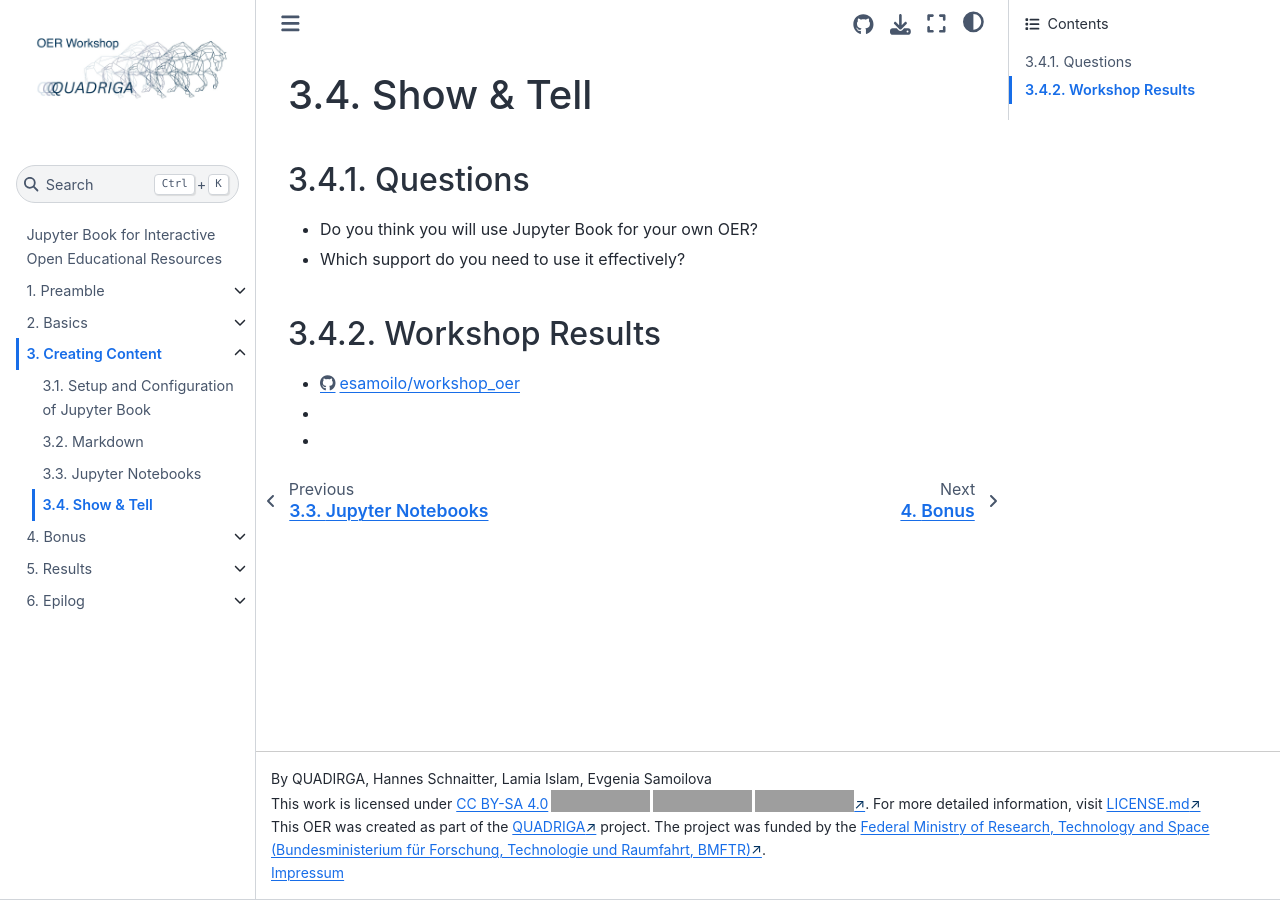
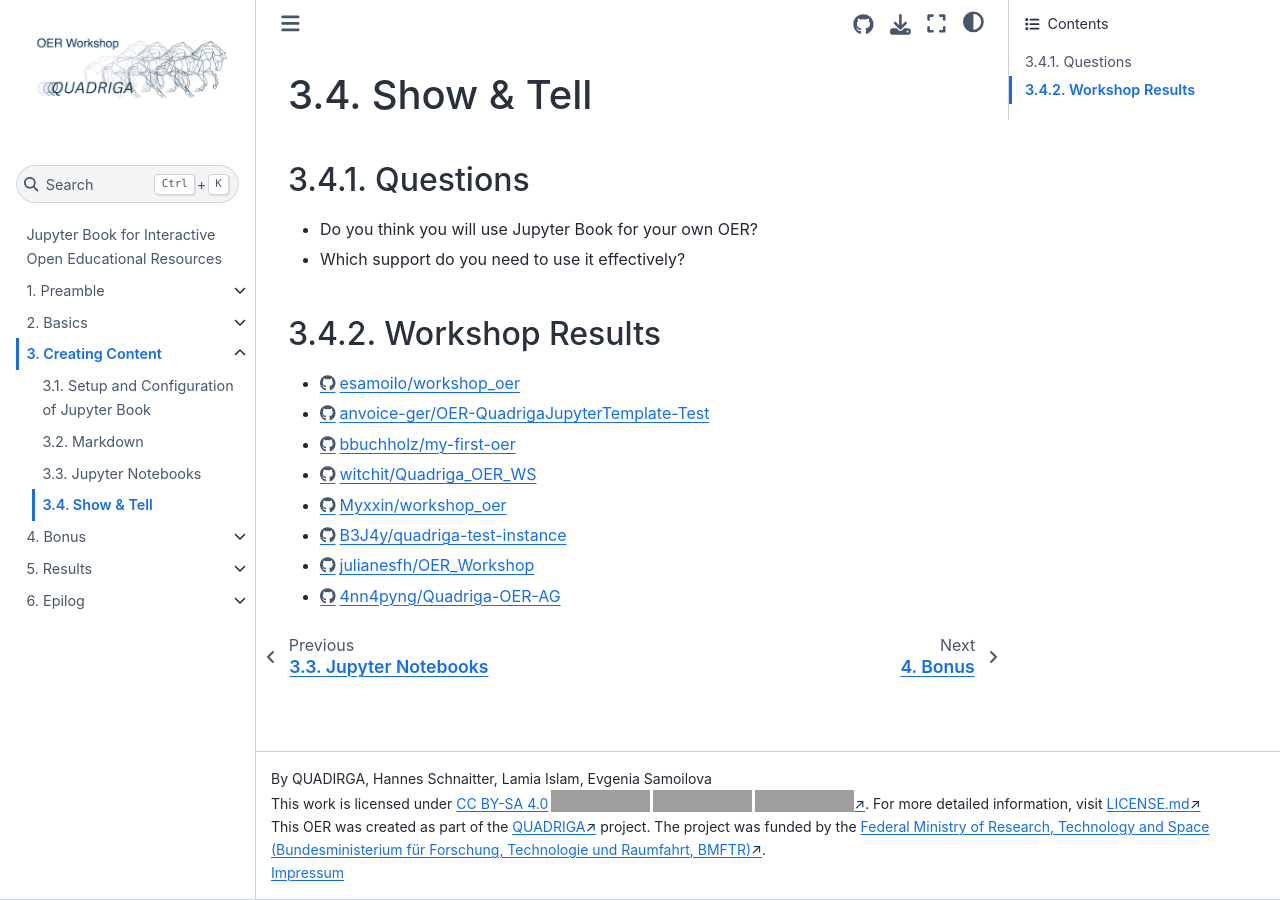
Before and after one commit to quadriga-dk/OER-Workshop, a Jupyter Book: the page built from content/show_tell.md, in a window 1280 px wide. Built offline with Jupyter Book 1.0.4 settings and Sphinx 7.4.7 and the Sphinx Book theme 1.1.4, drawn with Linux system fonts in a browser that asks for light colours; pages that are not in the unit, such as notebooks, are missing from menus; part of the change alters nothing that is shown; grey boxes are pictures that could not be loaded.

Commit message:
feat: add results to show tell

```diff
--- a/content/show_tell.md
+++ b/content/show_tell.md
@@ -6,6 +6,10 @@
 
 ## Workshop Results
 - https://github.com/esamoilo/workshop_oer
--
-
--
+- https://github.com/anvoice-ger/OER-QuadrigaJupyterTemplate-Test
+- https://github.com/bbuchholz/my-first-oer
+- https://github.com/witchit/Quadriga_OER_WS
+- https://github.com/Myxxin/workshop_oer
+- https://github.com/B3J4y/quadriga-test-instance
+- https://github.com/julianesfh/OER_Workshop
+- https://github.com/4nn4pyng/Quadriga-OER-AG
```
